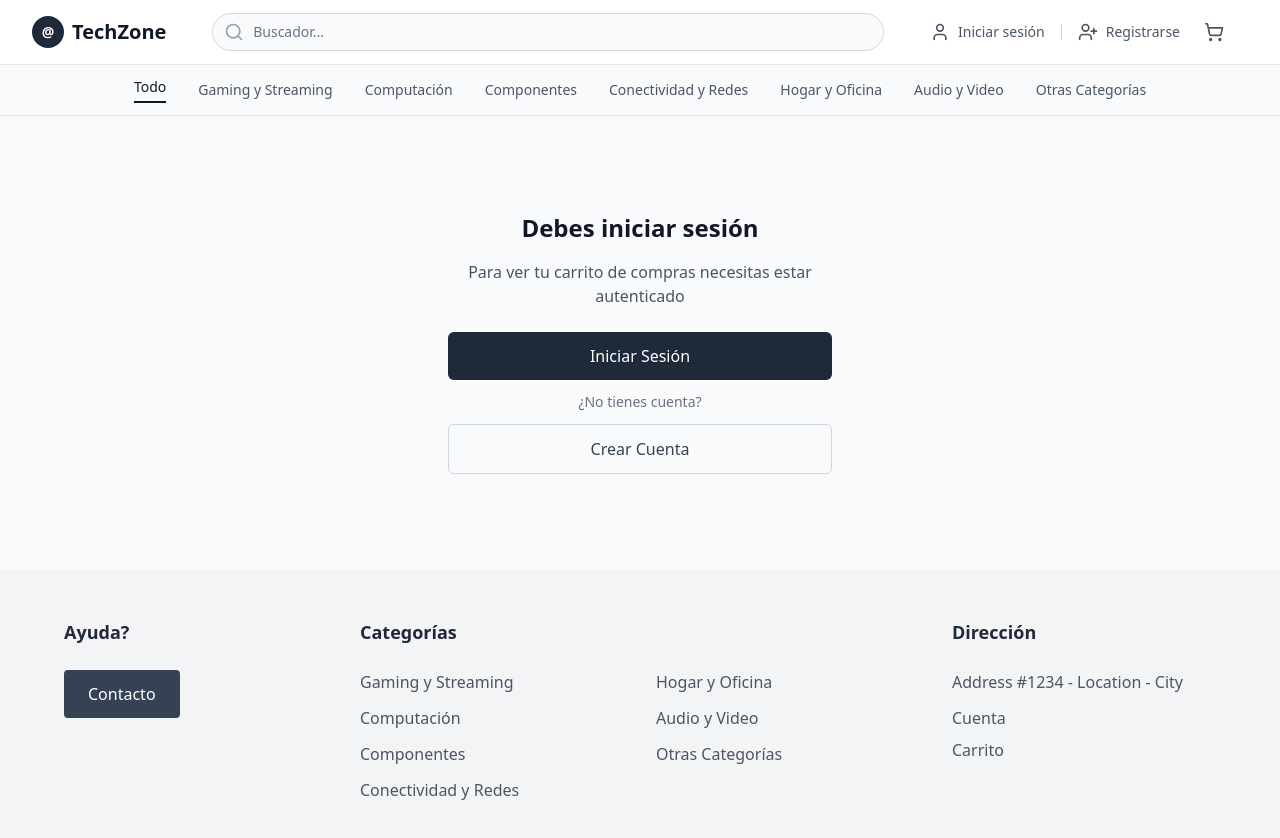
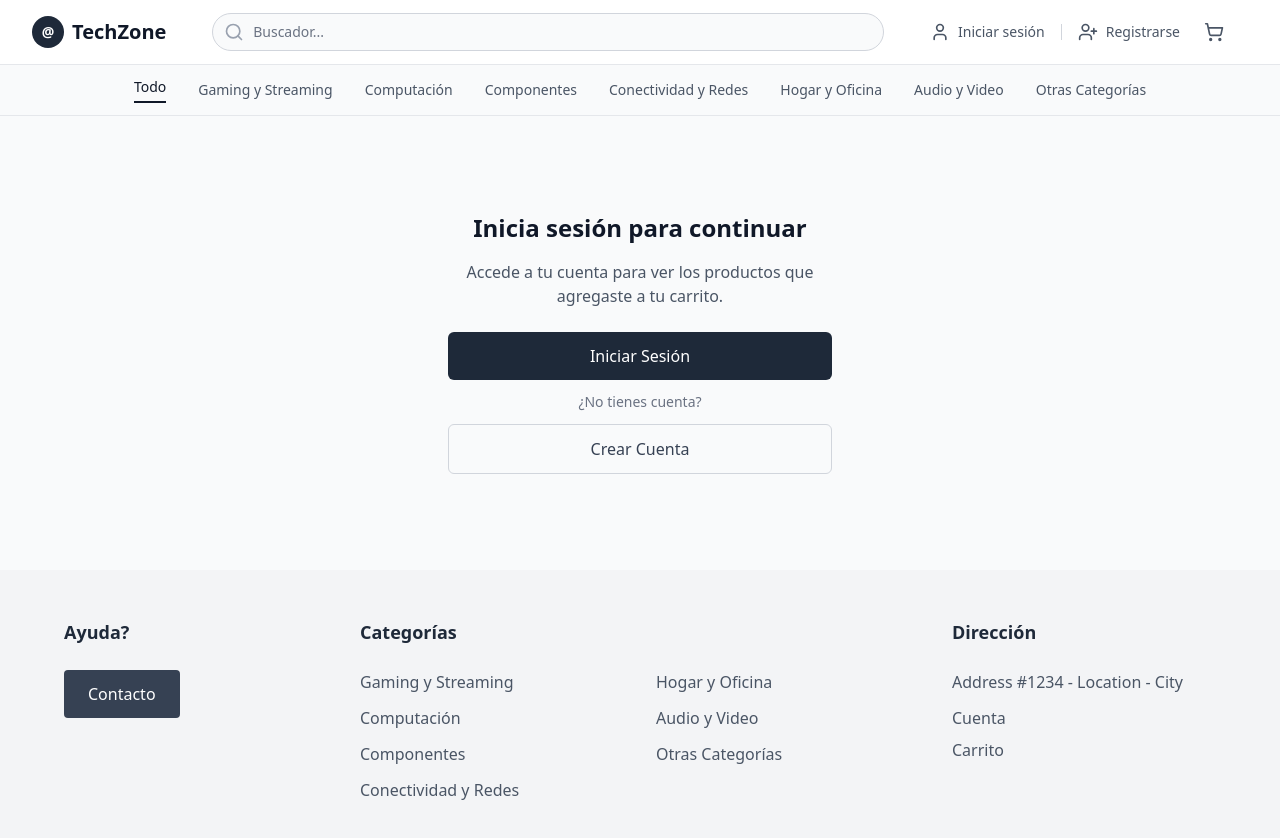
Before and after one commit to Dario-Gago/TechZone, a React (Vite) app: page /cart in a window 1280 px wide. Shown: the top 838 px of the page. Built offline with nearby package versions, Linux system fonts and the light colour scheme.

Commit message:
feat: mejorar el mensaje de autenticación en el carrito para mayor claridad

```diff
--- a/src/pages/Cart.jsx
+++ b/src/pages/Cart.jsx
@@ -67,10 +67,10 @@ const Cart = () => {
       <div className="bg-gray-50 py-16 px-4">
         <div className="text-center p-8 max-w-md mx-auto">
           <h2 className="text-2xl font-bold text-gray-900 mb-4">
-            Debes iniciar sesión
+            Inicia sesión para continuar
           </h2>
           <p className="text-gray-600 mb-6">
-            Para ver tu carrito de compras necesitas estar autenticado
+            Accede a tu cuenta para ver los productos que agregaste a tu carrito.
           </p>
 
           <div className="space-y-3">
```
